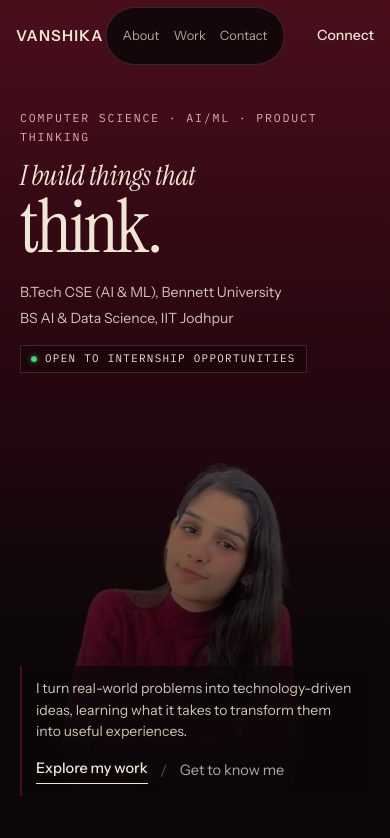
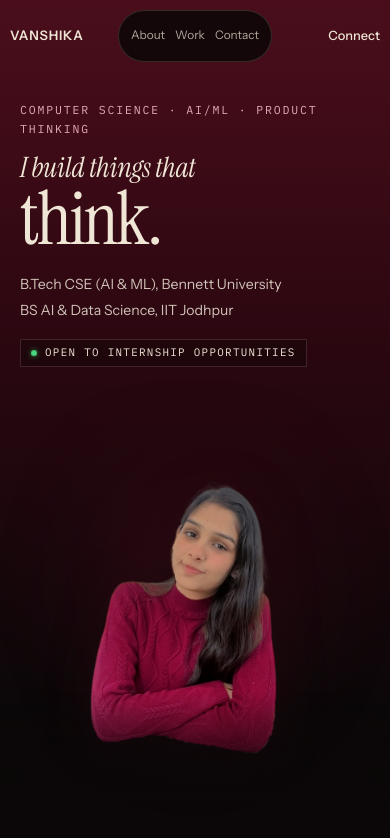
Before and after one commit to VD0246-stack/vanshika-portfolio, a React (Vite) app: page / in a window 390 px wide. Shown: the top 838 px of the page. Built offline with nearby package versions, Linux system fonts and the light colour scheme.

Commit message:
style: refine mobile hero portrait integration and spacing

```diff
--- a/src/index.css
+++ b/src/index.css
@@ -206,23 +206,44 @@ button {
 
 @media (max-width: 640px) {
   .target-nav-container {
-    padding-left: 16px;
-    padding-right: 16px;
+    padding-left: 14px;
+    padding-right: 14px;
   }
   .target-nav-wordmark {
-    font-size: 0.95rem;
+    font-size: 0.9rem;
+    letter-spacing: 0.06em;
   }
   .target-nav-pill {
-    gap: 14px;
-    padding: 6px 16px;
+    gap: 12px;
+    padding: 6px 14px;
   }
   .target-pill-link {
+    font-size: 0.78rem;
+    min-height: 40px;
+  }
+  .target-nav-connect {
+    font-size: 0.84rem;
+    min-height: 40px;
+  }
+}
+
+@media (max-width: 400px) {
+  .target-nav-container {
+    padding-left: 10px;
+    padding-right: 10px;
+  }
+  .target-nav-wordmark {
+    font-size: 0.82rem;
+  }
+  .target-nav-pill {
+    gap: 10px;
+    padding: 5px 12px;
+  }
+  .target-pill-link {
+    font-size: 0.74rem;
+  }
+  .target-nav-connect {
     font-size: 0.8rem;
-    min-height: 44px;
-  }
-  .target-nav-connect {
-    font-size: 0.88rem;
-    min-height: 44px;
   }
 }
 
@@ -252,20 +273,7 @@ button {
   box-sizing: border-box;
 }
 
-@media (max-width: 768px) {
-  .ref-hero {
-    padding: calc(var(--nav-height) + 16px) clamp(20px, 5vw, 24px) 36px;
-    background-image:
-      linear-gradient(to bottom, transparent 55%, var(--black) 98%),
-      linear-gradient(
-        to bottom,
-        var(--burgundy) 0%,
-        var(--burgundy-deep) 40%,
-        var(--black) 80%,
-        var(--black) 100%
-      );
-  }
-}
+
 
 /* Portrait Cutout Wrapper */
 .ref-hero-portrait-wrap {
@@ -311,28 +319,7 @@ button {
   }
 }
 
-@media (max-width: 768px) {
-  .ref-hero-portrait-wrap {
-    mask-image: linear-gradient(to bottom, black 50%, transparent 100%);
-    -webkit-mask-image: linear-gradient(to bottom, black 50%, transparent 100%);
-  }
-  .ref-hero-portrait-img {
-    position: absolute;
-    right: 50%;
-    transform: translateX(50%);
-    top: auto;
-    bottom: -20px;
-    width: auto;
-    height: 58svh;
-    max-width: 360px;
-    object-fit: cover;
-    object-position: center top;
-    opacity: 0.38;
-    filter: brightness(0.85) contrast(1.05);
-    mask-image: linear-gradient(to bottom, black 55%, transparent 100%);
-    -webkit-mask-image: linear-gradient(to bottom, black 55%, transparent 100%);
-  }
-}
+
 
 /* Content Container */
 .ref-hero-inner {
@@ -358,13 +345,7 @@ button {
   max-width: 760px;
 }
 
-@media (max-width: 768px) {
-  .ref-hero-headline-block {
-    margin-top: 10px;
-    margin-bottom: 0;
-    padding-top: 10px;
-  }
-}
+
 
 .ref-hero-kicker {
   font-family: var(--font-mono);
@@ -562,28 +543,168 @@ button {
 }
 
 @media (max-width: 768px) {
+  .ref-hero {
+    min-height: auto;
+    display: flex;
+    flex-direction: column;
+    justify-content: flex-start;
+    padding: calc(var(--nav-height) + 16px) clamp(20px, 5vw, 24px) 56px;
+    background-image:
+      linear-gradient(to bottom, transparent 65%, var(--black) 100%),
+      linear-gradient(
+        to bottom,
+        var(--burgundy) 0%,
+        var(--burgundy-deep) 35%,
+        var(--black) 70%,
+        var(--black) 100%
+      );
+  }
+
+  .custom-cursor-root {
+    display: none !important;
+  }
+
+  /* Flatten content container so flex ordering can place portrait cleanly between headline and copy */
+  .ref-hero-inner {
+    display: contents;
+  }
+
+  /* 1. Headline Block at top */
+  .ref-hero-headline-block {
+    order: 1;
+    margin: 0;
+    padding: 12px 0 0 0;
+    max-width: 100%;
+  }
+
+  /* Generous vertical spacing after availability badge so portrait sits distinctly lower */
+  .ref-hero-availability {
+    margin-top: 16px;
+    margin-bottom: clamp(28px, 5vh, 40px);
+  }
+
+  /* 2. Portrait Cutout seamlessly integrated with ambient illumination & soft fades */
+  .ref-hero-portrait-wrap {
+    order: 2;
+    position: relative;
+    inset: auto;
+    width: 100%;
+    display: flex;
+    justify-content: center;
+    align-items: flex-end;
+    margin: 4px 0 clamp(24px, 4.5vh, 36px) 0;
+    overflow: visible;
+    pointer-events: auto;
+    mask-image: none;
+    -webkit-mask-image: none;
+  }
+
+  /* Soft ambient burgundy illumination behind portrait */
+  .ref-hero-portrait-wrap::before {
+    content: '';
+    position: absolute;
+    top: 5%;
+    left: 50%;
+    transform: translateX(-50%);
+    width: 100%;
+    max-width: 320px;
+    height: 90%;
+    background: radial-gradient(
+      ellipse at 50% 45%,
+      rgba(90, 18, 35, 0.42) 0%,
+      rgba(42, 7, 16, 0.25) 48%,
+      transparent 72%
+    );
+    filter: blur(24px);
+    pointer-events: none;
+    z-index: 0;
+  }
+
+  /* Subtle bottom vignette to ensure seamless transition to black background */
+  .ref-hero-portrait-wrap::after {
+    content: '';
+    position: absolute;
+    left: 0;
+    right: 0;
+    bottom: -2px;
+    height: 28%;
+    background: linear-gradient(
+      to bottom,
+      transparent 0%,
+      rgba(11, 7, 8, 0.5) 60%,
+      var(--black) 100%
+    );
+    pointer-events: none;
+    z-index: 2;
+  }
+
+  .ref-hero-portrait-img {
+    position: relative;
+    right: auto;
+    left: auto;
+    top: auto;
+    bottom: auto;
+    transform: none;
+    width: 100%;
+    max-width: min(84vw, 300px);
+    height: auto;
+    max-height: 46svh;
+    object-fit: contain;
+    object-position: center bottom;
+    opacity: 0.98;
+    filter:
+      brightness(0.97)
+      contrast(1.02)
+      drop-shadow(0 10px 24px rgba(11, 7, 8, 0.8))
+      drop-shadow(0 2px 8px rgba(74, 14, 27, 0.3));
+    mask-image: linear-gradient(to bottom, black 0%, black 72%, rgba(0, 0, 0, 0.85) 86%, transparent 100%);
+    -webkit-mask-image: linear-gradient(to bottom, black 0%, black 72%, rgba(0, 0, 0, 0.85) 86%, transparent 100%);
+    display: block;
+    margin: 0 auto;
+    z-index: 1;
+  }
+
+  /* 3. Bio Description and CTA Buttons cleanly positioned below portrait */
   .ref-hero-bottom-row {
+    order: 3;
+    position: relative;
+    width: 100%;
+    margin-top: 0;
+    padding: 0;
+    display: flex;
     flex-direction: column;
     align-items: flex-start;
-    gap: 16px;
+    gap: 18px;
     background: transparent;
     border: none;
-    padding: 20px 0 12px;
-    margin-top: 16px;
-    width: 100%;
-    z-index: 3;
-    position: relative;
-  }
+    z-index: 2;
+  }
+
   .ref-hero-bottom-left {
     max-width: 100%;
-    background-color: rgba(11, 7, 8, 0.75);
-    padding: 12px 14px;
-    border-left: 2px solid var(--burgundy);
-  }
+    background-color: transparent;
+    padding: 0;
+    border-left: none;
+    display: flex;
+    flex-direction: column;
+    gap: 16px;
+  }
+
   .ref-hero-bio {
-    font-size: 14px;
+    font-size: 15.5px;
+    line-height: 1.6;
+    color: rgba(239, 230, 214, 0.88);
     max-width: 100%;
   }
+
+  .ref-hero-cta-group {
+    display: flex;
+    flex-wrap: wrap;
+    align-items: center;
+    gap: 14px;
+    margin-top: 2px;
+  }
+
   .ref-hero-bottom-right {
     display: none;
   }
```
Also changed, not shown: public/images/portrait-cutout.webp.
